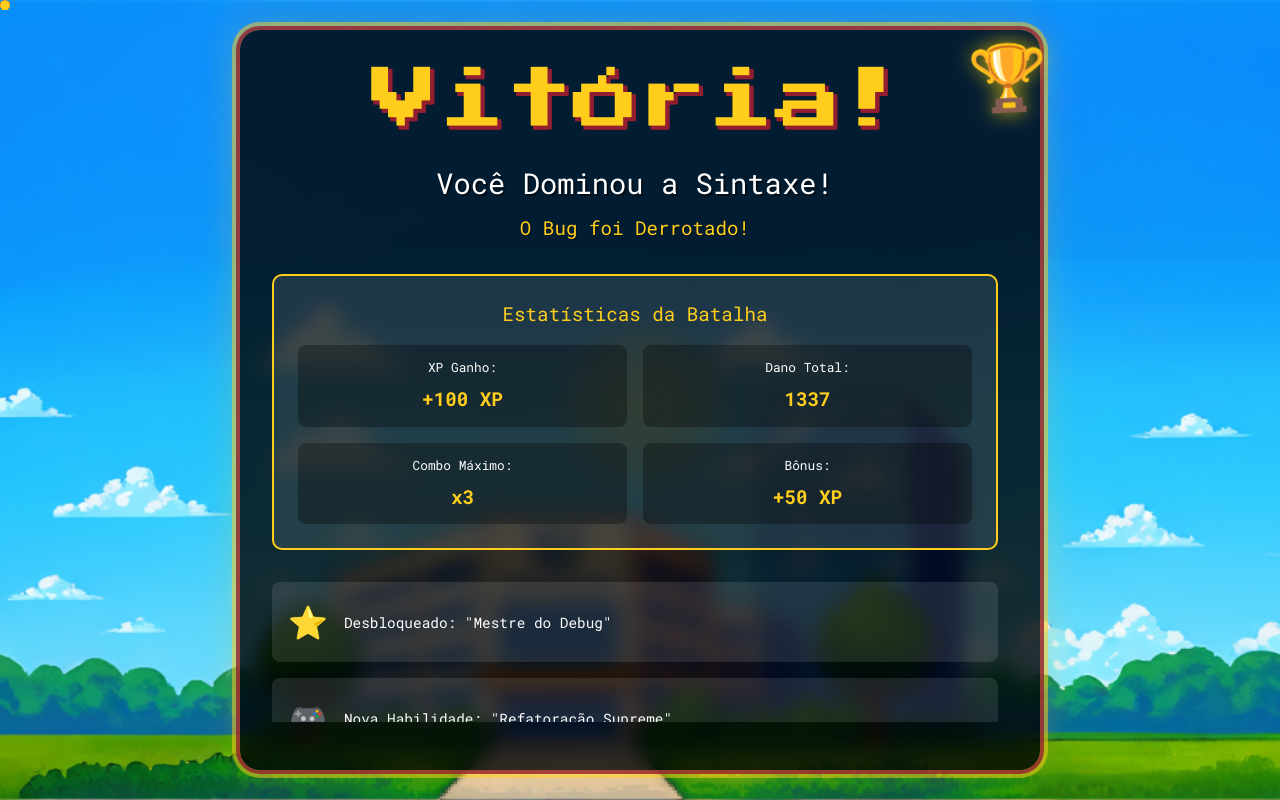
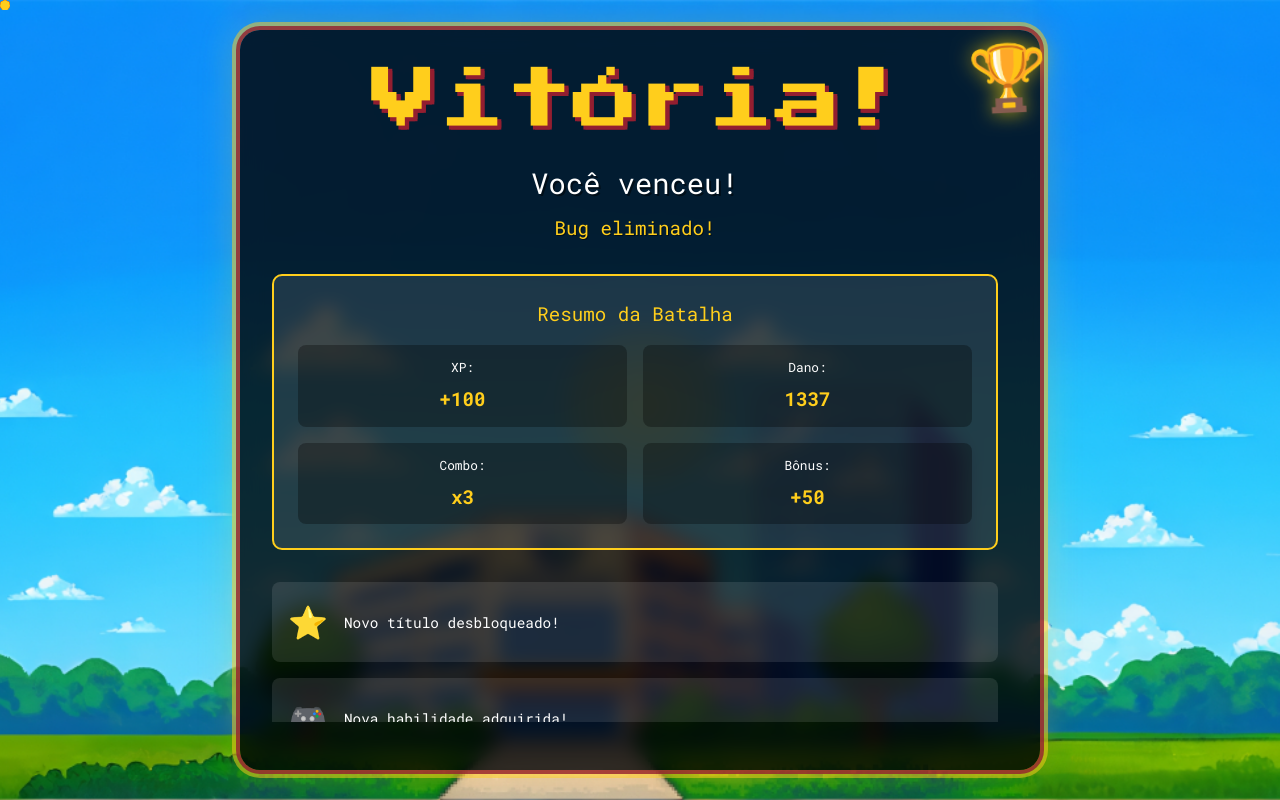
Before and after one commit to joaopaulotr/GameProfessores-Esoft3S, a Vue app in the folder vue/: page /victory in a window 1280 px wide. Built offline with nearby package versions, Linux system fonts and the light colour scheme.

Commit message:
atualização da vitória

```diff
--- a/vue/src/views/Victory.vue
+++ b/vue/src/views/Victory.vue
@@ -1,48 +1,47 @@
 <template>
   <div class="victory-screen">
-    <!-- Reduzindo o número de fogos de artifício -->
     <div class="fireworks">
       <div class="firework" v-for="n in isFinalVictory ? 6 : 3" :key="n"></div>
     </div>
 
     <div class="menu-container">
       <div class="victory-header">
-        <h1>{{ isFinalVictory ? 'VITÓRIA SUPREMA!' : 'Vitória!' }}</h1>
+        <h1>{{ isFinalVictory ? 'VITÓRIA FINAL!' : 'Vitória!' }}</h1>
         <div class="trophy">🏆</div>
       </div>
 
       <div class="content-wrapper">
         <div class="victory-message">
-          <p class="main-message">{{ isFinalVictory ? 'Você é o Mestre da Sintaxe!' : 'Você Dominou a Sintaxe!' }}</p>
-          <p class="sub-message">{{ isFinalVictory ? 'Todos os Bugs foram Exterminados!' : 'O Bug foi Derrotado!' }}</p>
+          <p class="main-message">{{ isFinalVictory ? 'Mestre da Sintaxe!' : 'Você venceu!' }}</p>
+          <p class="sub-message">{{ isFinalVictory ? 'Todos os bugs foram derrotados!' : 'Bug eliminado!' }}</p>
 
           <div v-if="isFinalVictory" class="final-victory-message">
-            <p>Parabéns! Você derrotou todos os professores e provou ser um verdadeiro mestre da programação!</p>
+            <p>Você venceu todos os professores! Parabéns!</p>
             <div class="achievement-unlocked">
               <span class="achievement-icon">🌟</span>
-              <span class="achievement-text">Conquista Desbloqueada: "Syntax Master"</span>
+              <span class="achievement-text">"Syntax Master"</span>
             </div>
           </div>
 
           <div class="stats-container">
             <div class="stat-box">
-              <div class="stat-header">Estatísticas da Batalha</div>
+              <div class="stat-header">Resumo da Batalha</div>
               <div class="stat-grid">
                 <div class="stat-item">
-                  <span class="stat-label">XP Ganho:</span>
-                  <span class="stat-value">+100 XP</span>
+                  <span class="stat-label">XP:</span>
+                  <span class="stat-value">+100</span>
                 </div>
                 <div class="stat-item">
-                  <span class="stat-label">Dano Total:</span>
+                  <span class="stat-label">Dano:</span>
                   <span class="stat-value">1337</span>
                 </div>
                 <div class="stat-item">
-                  <span class="stat-label">Combo Máximo:</span>
+                  <span class="stat-label">Combo:</span>
                   <span class="stat-value">x3</span>
                 </div>
                 <div class="stat-item">
                   <span class="stat-label">Bônus:</span>
-                  <span class="stat-value">+50 XP</span>
+                  <span class="stat-value">+50</span>
                 </div>
               </div>
             </div>
@@ -51,15 +50,15 @@
           <div class="rewards-container">
             <div class="reward-item">
               <span class="reward-icon">⭐</span>
-              <span class="reward-text">{{ isFinalVictory ? 'Título: "Syntax Master"' : 'Desbloqueado: "Mestre do Debug"' }}</span>
+              <span class="reward-text">{{ isFinalVictory ? 'Título: "Syntax Master"' : 'Novo título desbloqueado!' }}</span>
             </div>
             <div class="reward-item" v-if="isFinalVictory">
               <span class="reward-icon">👑</span>
-              <span class="reward-text">Forma Final: "Programador Supremo"</span>
+              <span class="reward-text">Forma Final: "Dev Supremo"</span>
             </div>
             <div class="reward-item">
               <span class="reward-icon">🎮</span>
-              <span class="reward-text">{{ isFinalVictory ? 'Todas as Habilidades Desbloqueadas!' : 'Nova Habilidade: "Refatoração Supreme"' }}</span>
+              <span class="reward-text">{{ isFinalVictory ? 'Todas as habilidades desbloqueadas!' : 'Nova habilidade adquirida!' }}</span>
             </div>
           </div>
         </div>
@@ -68,19 +67,19 @@
           <router-link to="/map">
             <button class="continue-btn">
               <span class="btn-icon">🗺️</span>
-              Continuar Jornada
+              Continuar
             </button>
           </router-link>
           <router-link to="/battle">
             <button class="retry-btn">
               <span class="btn-icon">⚔️</span>
-              Nova Batalha
+              Revanche
             </button>
           </router-link>
           <router-link to="/menu">
             <button class="menu-btn">
               <span class="btn-icon">🏠</span>
-              Menu Principal
+              Menu
             </button>
           </router-link>
         </div>
```
